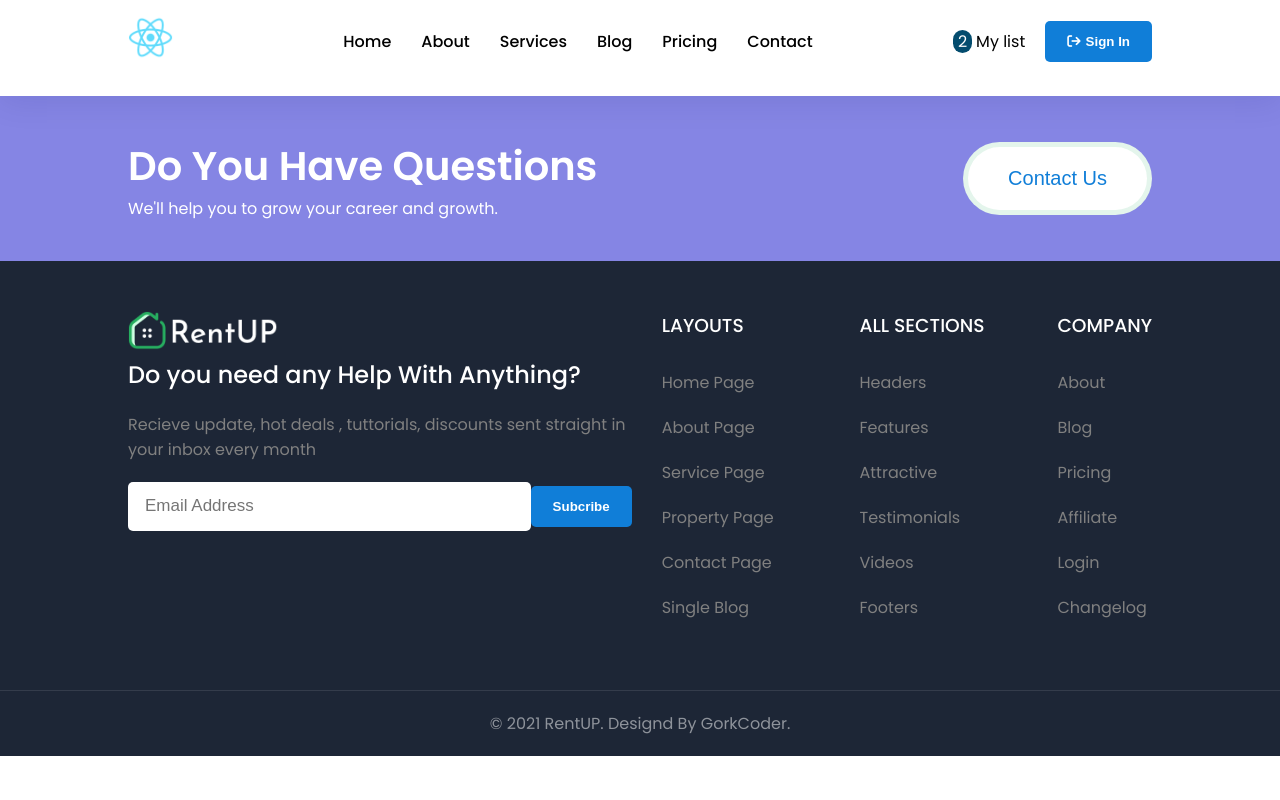
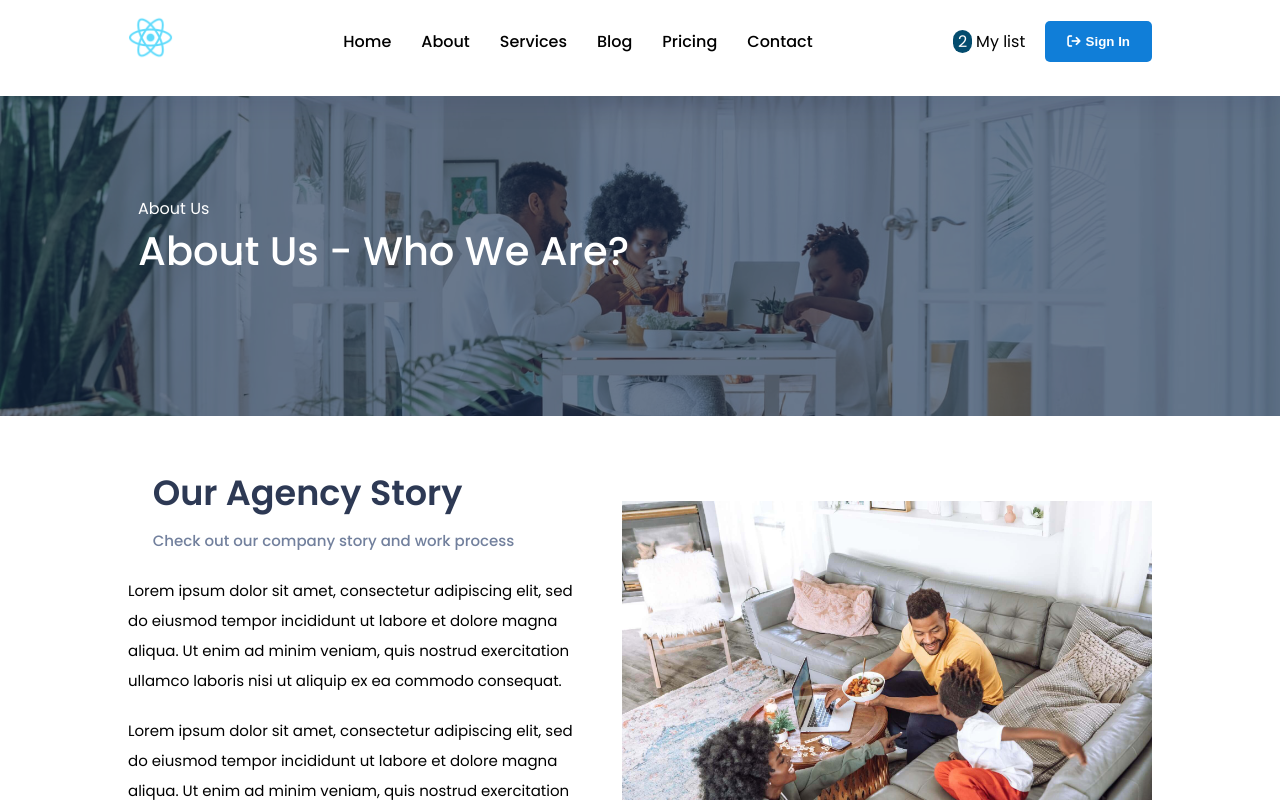
Before and after one commit to s-kvng/Real-Estate, a React (Create React App) app: page /about in a window 1280 px wide. Shown: the top 800 px of the page. Built offline with nearby package versions, Linux system fonts and the light colour scheme.

Commit message:
Add about Page

```diff
--- a/src/App.css
+++ b/src/App.css
@@ -154,3 +154,40 @@ img{
   border: 5px solid #27ae601f;
   background-color: white;
 }
+
+
+.back{
+  height: 40vh;
+  position: relative;
+}
+
+.back img {
+  height: 40vh;
+  position: absolute;
+  top: 0;
+  left: 0;
+  z-index: -1;
+  object-fit: cover;
+}
+
+
+.back::after{
+  content: "";
+  background-color: rgba(17,40,72,.629);
+  position: absolute;
+  top: 0;
+  left: 0;
+  width: 100%;
+  height: 100%;
+  z-index: -1;
+}
+
+.back .container{
+  color: white;
+  padding: 100px 10px;
+}
+
+.back h1{
+  font-size: 40px;
+  font-weight: 500;
+}
--- /dev/null
+++ b/src/components/About/About.jsx
@@ -0,0 +1,45 @@
+import React from "react";
+import './about.css';
+import Back from "../common/Back";
+import img from "../images/about.jpg";
+import Heading from "../common/Heading";
+
+const About = () => {
+  return (
+    <>
+      <section className="about">
+        <Back name="About Us" title="About Us - Who We Are?" cover={img} />
+
+        <div className="container flex mtop">
+          <div className="left row">
+            <Heading
+              title="Our Agency Story"
+              subtitle="Check out our company story and work process"
+            />
+            <p>
+              Lorem ipsum dolor sit amet, consectetur adipiscing elit, sed do
+              eiusmod tempor incididunt ut labore et dolore magna aliqua. Ut
+              enim ad minim veniam, quis nostrud exercitation ullamco laboris
+              nisi ut aliquip ex ea commodo consequat.
+            </p>
+
+            <p>
+              Lorem ipsum dolor sit amet, consectetur adipiscing elit, sed do
+              eiusmod tempor incididunt ut labore et dolore magna aliqua. Ut
+              enim ad minim veniam, quis nostrud exercitation ullamco laboris
+              nisi ut aliquip.
+            </p>
+
+            <button className="btn2">More About Us</button>
+          </div>
+
+          <div className="right row">
+            <img src="./images/immio.jpg" alt="" />
+          </div>
+        </div>
+      </section>
+    </>
+  );
+};
+
+export default About;
--- /dev/null
+++ b/src/components/About/about.css
@@ -0,0 +1,47 @@
+.about{
+    margin-bottom: 80px;
+}
+
+.about .heading{
+    text-align: left;
+    padding-right: 30px;
+    margin-bottom: 20px;
+}
+
+.heading h1{
+    color: #2d3954;
+    font-size: 35px;
+    font-weight: 600;
+
+}
+
+.heading p{
+    color: #72809d;
+}
+
+.about p{
+    font-size: 15px;
+    padding-right: 30px;
+    margin-bottom: 20px;
+    line-height: 30px;
+}
+
+@media screen and (max-width: 800px){
+
+    .about .flex{
+        flex-direction: column;
+
+    }
+
+    .about button{
+        margin-bottom: 50px;
+    }
+
+    .heading h1{
+        line-height: 40px;
+    }
+
+    .heading p{
+        line-height: 20px;
+    }
+}
--- /dev/null
+++ b/src/components/common/Back.jsx
@@ -0,0 +1,18 @@
+import React from 'react';
+
+
+const Back = ({name , title , cover}) => {
+  return (
+    <>
+        <div className="back">
+              <div className="container">
+                    <span>{name}</span>
+                    <h1>{title}</h1>
+                </div>
+                <img src={cover} alt="img" />
+        </div>
+    </>
+  )
+}
+
+export default Back
--- a/src/components/pages/Pages.jsx
+++ b/src/components/pages/Pages.jsx
@@ -3,6 +3,7 @@ import { Header } from '../common/Header/Header';
 import { BrowserRouter as Router , Route , Routes} from 'react-router-dom';
 import  Home   from '../home/Home';
 import Footer from '../common/footer/Footer';
+import About from '../About/About';
 
 const Pages = () => {
   return (
@@ -11,6 +12,7 @@ const Pages = () => {
         <Header/>
         <Routes>
           <Route path='/' element={<Home />} />
+          <Route path='/about' element={<About />} />
         </Routes>
         <Footer />
       </Router>
```
Also changed, not shown: public/images/immio.jpg (added), src/components/images/about.jpg (added).
